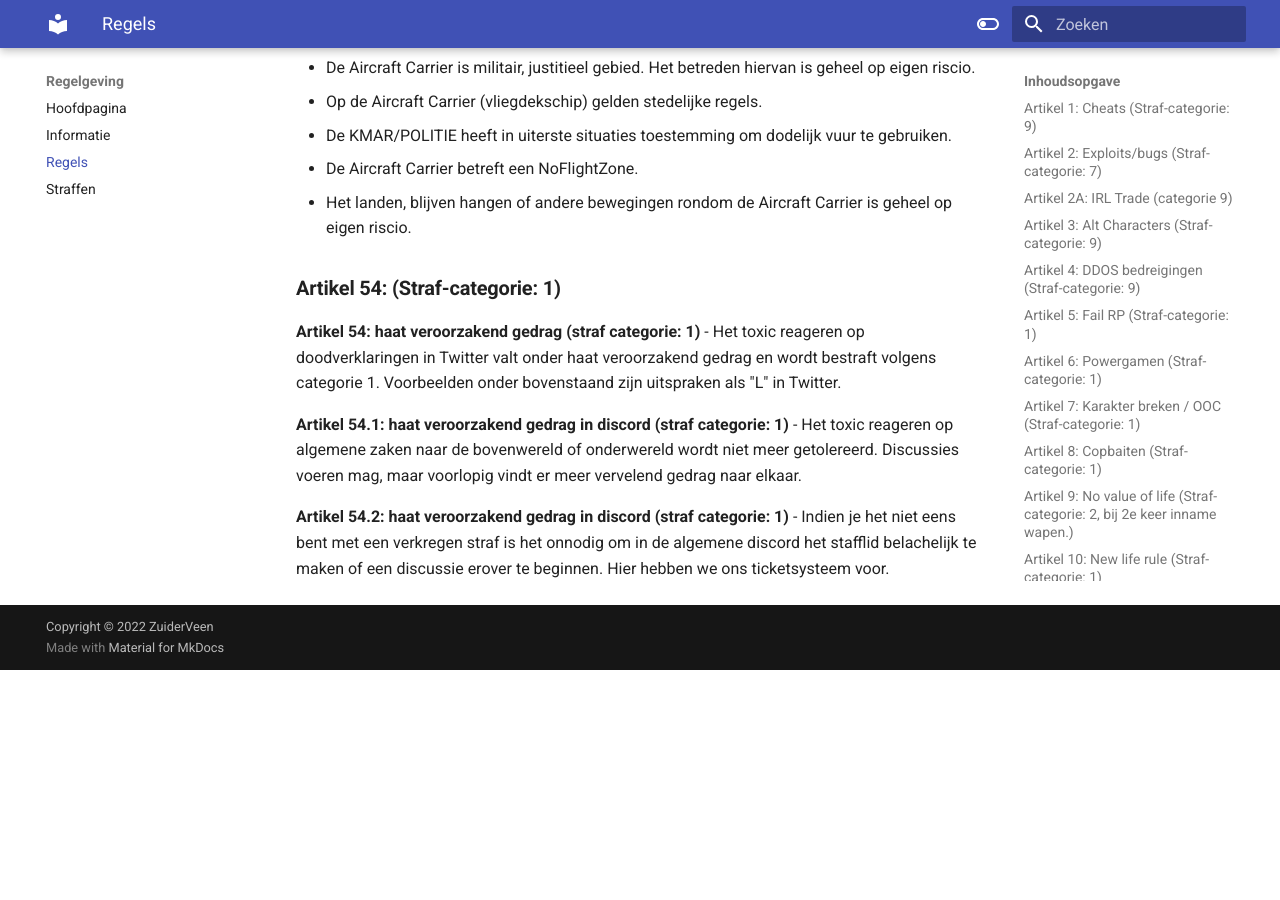
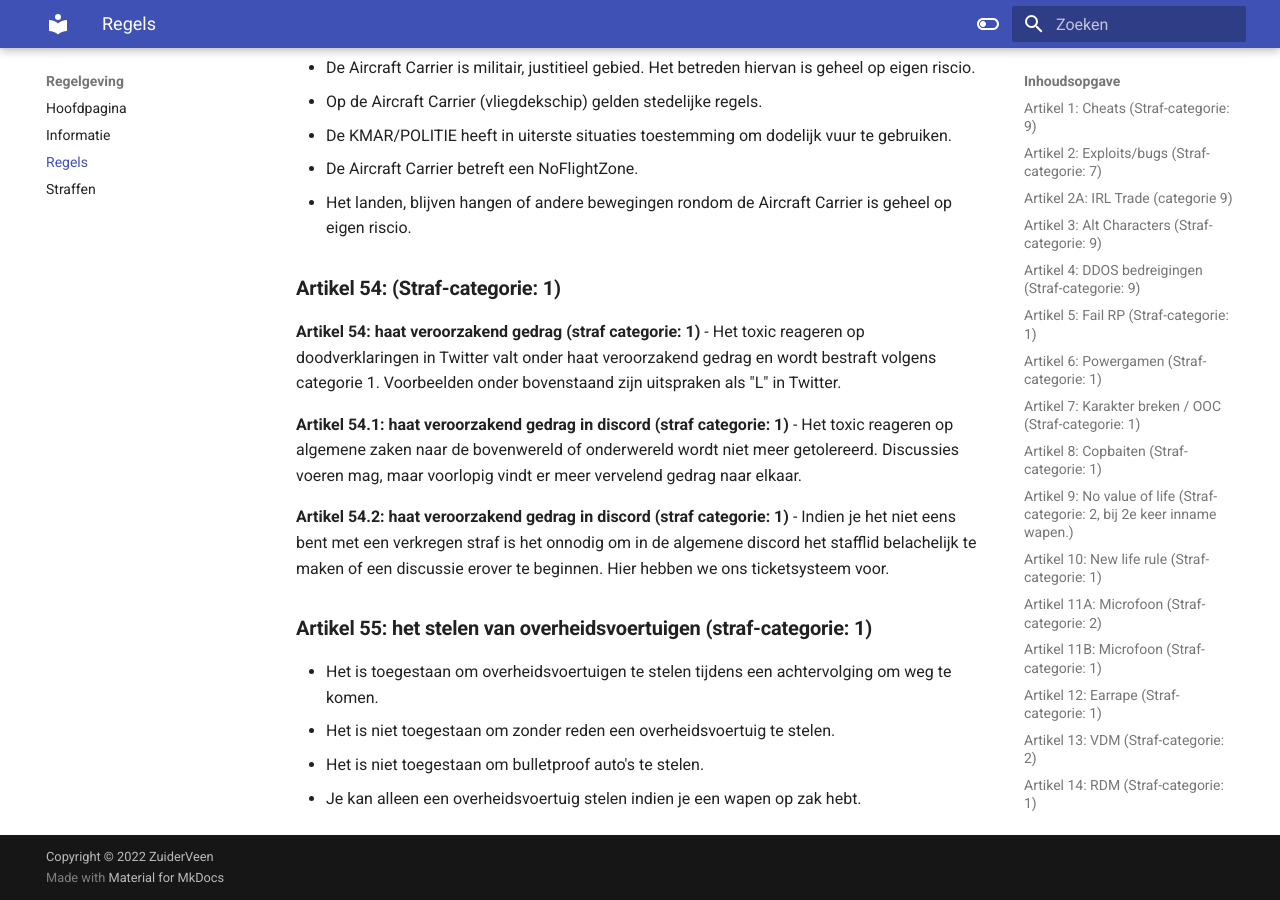
Before and after one commit to ZuiderVeenRP/apv, an MkDocs documentation site: the page built from docs/algemeen.md, in a window 1280 px wide and 900 px high, scrolled down 17328 px. Built offline with MkDocs 1.6.1 and Material for MkDocs 9.7.7, drawn with Linux system fonts in a browser that asks for light colours; comment, search, counter and statistics services are not loaded; before the commit the page ends 17998 px from its top, so only the background shows below that.

Commit message:
Update algemeen.md

```diff
--- a/docs/algemeen.md
+++ b/docs/algemeen.md
@@ -470,3 +470,10 @@ Discussies voeren mag, maar voorlopig vindt er meer vervelend gedrag naar elkaar
 **Artikel 54.2: haat veroorzakend gedrag in discord (straf categorie: 1)**
 - Indien je het niet eens bent met een verkregen straf is het onnodig om in de algemene discord het stafflid belachelijk te maken of een discussie erover te beginnen.
 Hier hebben we ons ticketsysteem voor.
+
+### **Artikel 55: het stelen van overheidsvoertuigen (straf-categorie: 1)**
+- Het is toegestaan om overheidsvoertuigen te stelen tijdens een achtervolging om weg te komen.
+- Het is niet toegestaan om zonder reden een overheidsvoertuig te stelen.
+- Het is niet toegestaan om bulletproof auto's te stelen.
+- Je kan alleen een overheidsvoertuig stelen indien je een wapen op zak hebt.
+</br>
```
